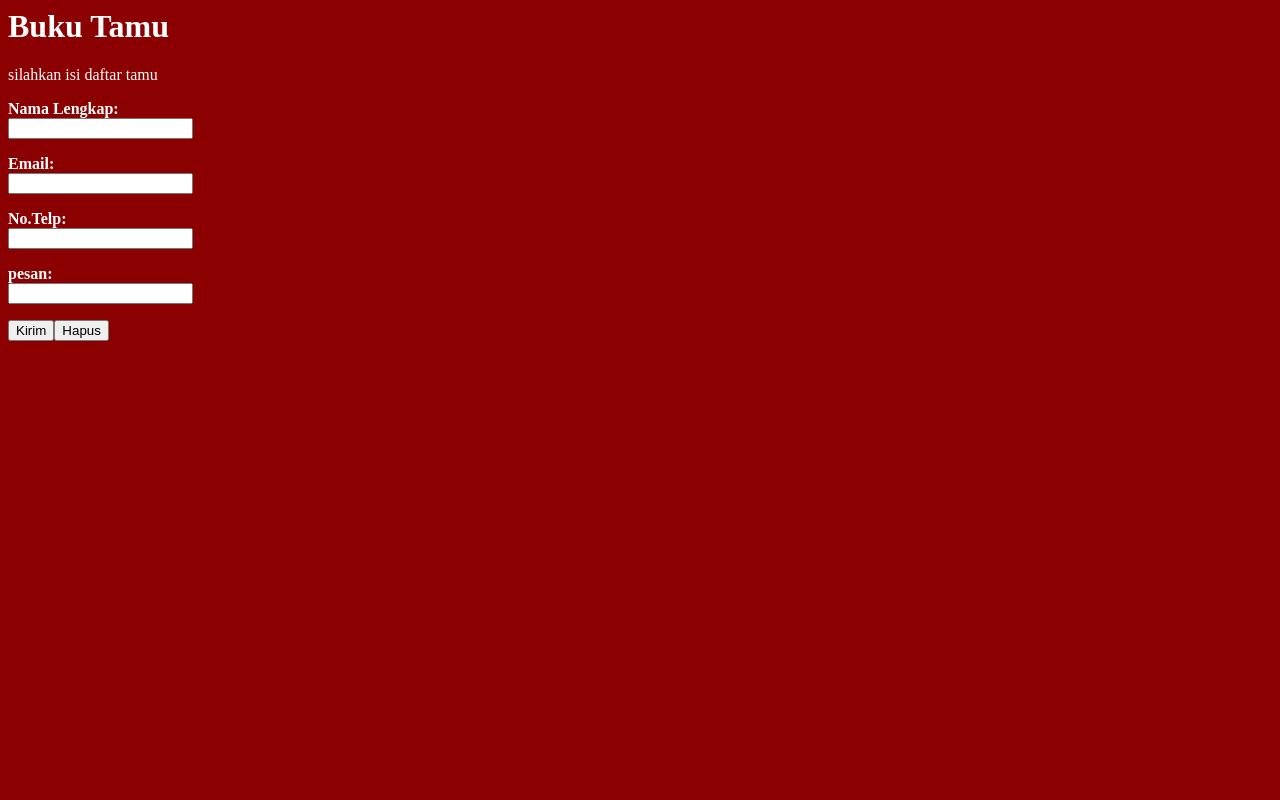
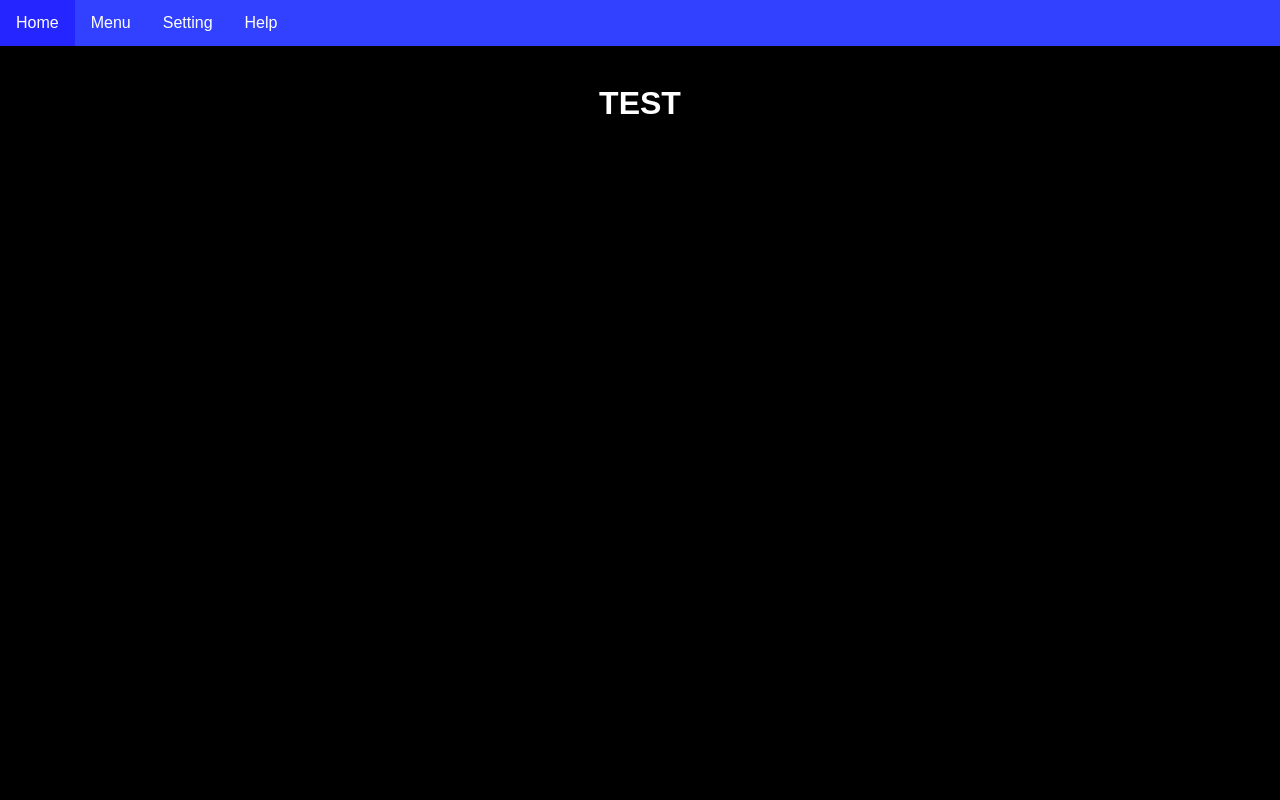
Before and after one commit to bayumaulana846/guestbook-tugas, a PHP site: page / in a window 1280 px wide. Run offline with PHP 8.4, Linux system fonts and the light colour scheme.

Commit message:
upload index

```diff
--- a/index.php
+++ b/index.php
@@ -1,17 +1,102 @@
 <html>
-<head><title>Guestbook</title>
+<head>
+
+	<title>Buku tamu</title>
 </head>
-<body bgcolor="darkred" text="white">
-  <div id="admin" >
-    <h1>Buku Tamu</h1>
-    <p>silahkan isi daftar tamu</p>
-    <form action=""method="post">
-    <p><b>Nama Lengkap:</b><br><input type="text" name="name" placeholder=""></p>
-    <p><b>Email:</b><br><input type="text" name="email" placeholder=""></p>
-    <p><b>No.Telp:</b><br><input type="text" name="No.Telp" placeholder=""></p>
-    <p><b>pesan:</b><br><input type="pesan" name="pesan" rows="5"cols="50" placeholder=""></p>
-    <p><input type="submit" nama="go" value="Kirim"/><input type="reset" nama="del" value="Hapus"/></p>
-  </form>
-</div>
+<body bgcolor="black" text="white">
+
+	<style type="text/css">
+	html,body{
+		padding: 0;
+		margin:0;
+		font-family: sans-serif;
+	}
+
+	.menu-malasngoding{
+		background-color: #3141ff;
+	}
+
+	.menu-malasngoding ul {
+		list-style-type: none;
+		margin: 0;
+		padding: 0;
+		overflow: hidden;
+	}
+
+	.menu-malasngoding > ul > li {
+		float: left;
+	}
+
+
+	.menu-malasngoding li a {
+		display: inline-block;
+		color: white;
+		text-align: center;
+		padding: 14px 16px;
+		text-decoration: none;
+	}
+
+	.menu-malasngoding li a:hover{
+		background-color: #2525ff;
+	}
+
+	li.dropdown {
+		display: inline-block;
+	}
+
+	.dropdown:hover .isi-dropdown {
+		display: block;
+	}
+
+	.isi-dropdown a:hover {
+		color: #fff !important;
+	}
+
+	.isi-dropdown {
+		position: absolute;
+		display: none;
+		box-shadow: 0px 8px 16px 0px rgba(0,0,0,0.2);
+		z-index: 1;
+		background-color: #f9f9f9;
+	}
+
+	.isi-dropdown a {
+		color: #3c3c3c !important;
+	}
+
+	.isi-dropdown a:hover {
+		color: #232323 !important;
+		background: #f3f3f3 !important;
+	}
+</style>
+
+
+<header class="header">
+	<div class="menu-malasngoding">
+
+		<ul>
+			<li><a href="#">Home</a></li>
+
+			<li class="dropdown"><a href="#">Menu</a>
+				<ul class="isi-dropdown">
+					<li><a href="#"> About </a></li>
+					<li><a href="#"> Daftar tamu </a></li>
+					<li><a href="#"> Pendaftaran tamu </a></li>
+				</ul>
+        <li><a href="#">Setting</a></li>
+        <li class="dropdown"><a href="#">Help</a>
+          <ul class="isi-dropdown">
+            <li><a href="#"> Kontak</a></li>
+		</ul>
+
+	</div>
+</header>
+
+<br/>
+
+<center>
+	<h1>TEST<br/> </h1>
+</center>
+
 </body>
 </html>
```
